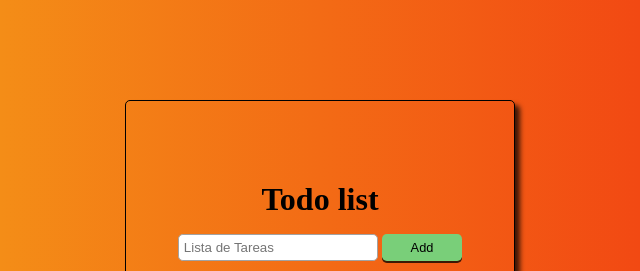
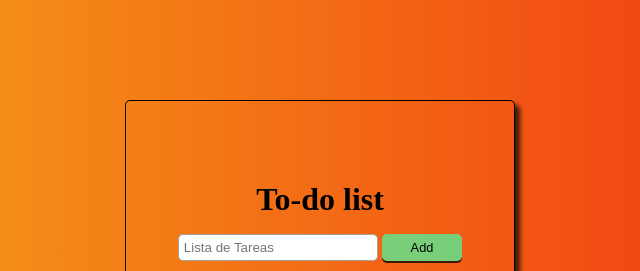
Before and after one commit to diegudeveloper/JavaScript-_Ejercicios, a plain HTML site: page 3Ejercicio/index.html in a window 1280 px wide. Shown: the top 271 px of the page, 320-960 px from the left. Drawn offline with Linux system fonts and the light colour scheme.

Commit message:
Configuracion del nombre en ingles

```diff
--- a/3Ejercicio/index.html
+++ b/3Ejercicio/index.html
@@ -5,12 +5,12 @@
     <meta http-equiv="X-UA-Compatible" content="IE=edge">
     <meta name="viewport" content="width=device-width, initial-scale=1.0">
     <link rel="stylesheet" href="../3Ejercicio/style.css">
-    <title>Todo list</title>
+    <title>To-do list</title>
 </head>
 <body>
 
     <div class="container-full">
-        <h1>Todo list</h1>
+        <h1>To-do list</h1>
         <form class="formulario">
             <input type="text" placeholder="Lista de Tareas">
             <button class="btn-add">Add</button>
```
